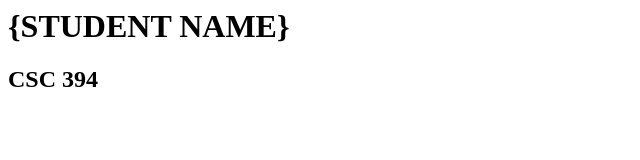
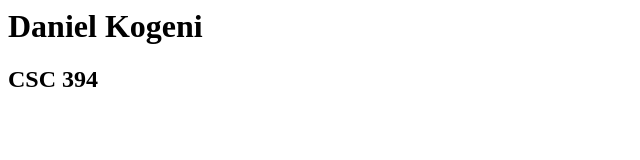
Before and after one commit to dan-k3/csc-394-assignment-1, a plain HTML site: page index.html in a window 1280 px wide. Shown: the whole page, without its empty margins (0-640 px from the left). Drawn offline with Linux system fonts and the light colour scheme.

Commit message:
Update index.html

```diff
--- a/index.html
+++ b/index.html
@@ -1,9 +1,9 @@
 <html xmlns="http://www.w3.org/1999/xhtml" >
   <head>
-    <title>{STUDENT NAME} Home Page</title>
+    <title>Daniel Kogeni Home Page</title>
   </head>
   <body>
-    <h1>{STUDENT NAME}</h1>
+    <h1>Daniel Kogeni</h1>
     <h2>CSC 394</h2>
   </body>
 </html>
```
